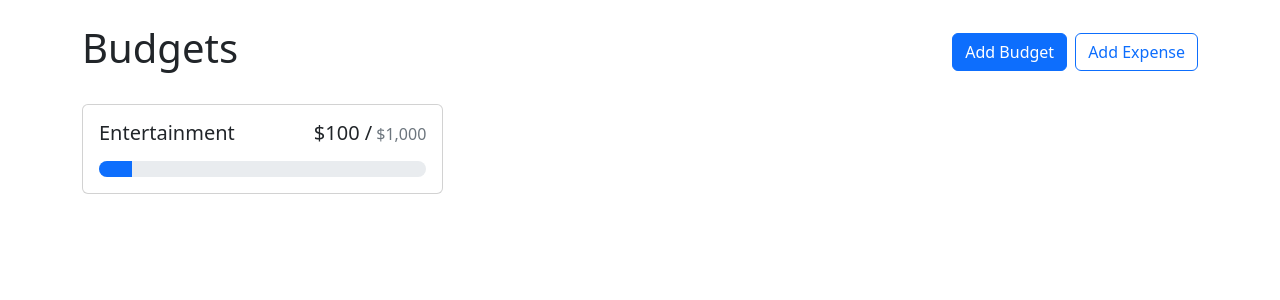
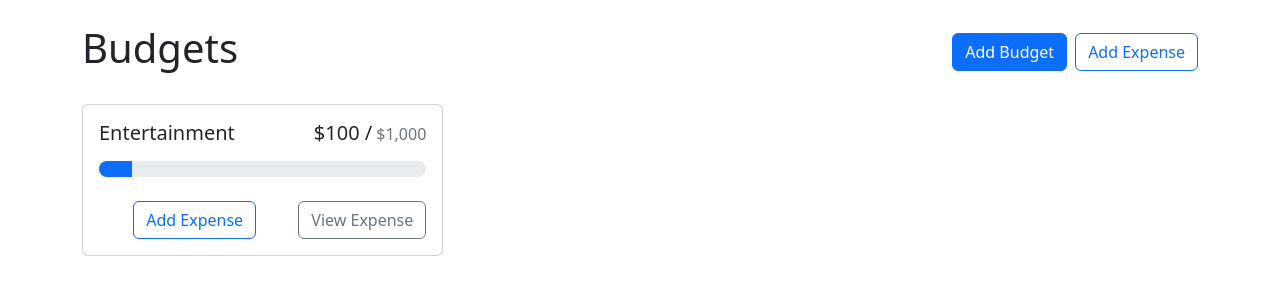
Before and after one commit to mraltun/react-budged-app, a React (Create React App) app: page / in a window 1280 px wide. Shown: the top 300 px of the page. Built offline with nearby package versions, Linux system fonts and the light colour scheme.

Commit message:
BudgetCard component done

```diff
--- a/src/components/BudgetCard.jsx
+++ b/src/components/BudgetCard.jsx
@@ -1,7 +1,8 @@
 import React from "react";
 import { currencyFormatter } from "../utils";
-import { Card, ProgressBar } from "react-bootstrap";
+import { Card, ProgressBar, Stack, Button } from "react-bootstrap";
 
+// Progress bar color change.
 const getProgressBarVariant = (amount, max) => {
   const ratio = amount / max;
   if (ratio < 0.5) return "primary";
@@ -9,9 +10,17 @@ const getProgressBarVariant = (amount, max) => {
   return "danger";
 };
 
-const BudgetCard = ({ name, amount, max }) => {
+const BudgetCard = ({ name, amount, max, gray }) => {
+  const classNames = [];
+  // Red applies first to override gray
+  if (amount > max) {
+    classNames.push("bg-danger", "bg-opacity-10");
+  } else if (gray) {
+    classNames.push("bg-light");
+  }
+
   return (
-    <Card>
+    <Card className={classNames.join(" ")}>
       <Card.Body>
         <Card.Title className='d-flex justify-content-between align-items-baseline fw-normal mb-3'>
           <div className='me-2'>{name}</div>
@@ -29,6 +38,14 @@ const BudgetCard = ({ name, amount, max }) => {
           max={max}
           now={amount}
         />
+        <Stack direction='horizontal' gap='2' className='mt-4'>
+          <Button variant='outline-primary' className='ms-auto'>
+            Add Expense
+          </Button>
+          <Button variant='outline-secondary' className='ms-auto'>
+            View Expense
+          </Button>
+        </Stack>
       </Card.Body>
     </Card>
   );
```
